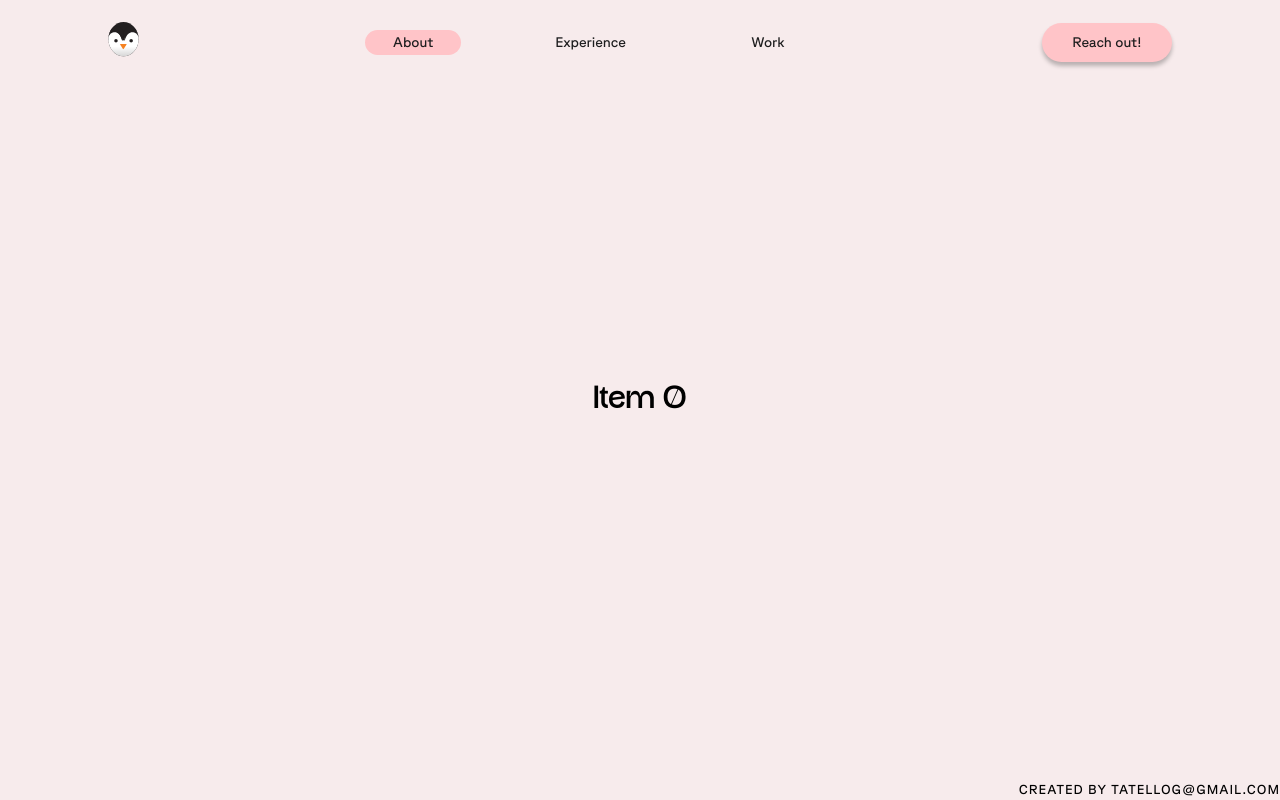
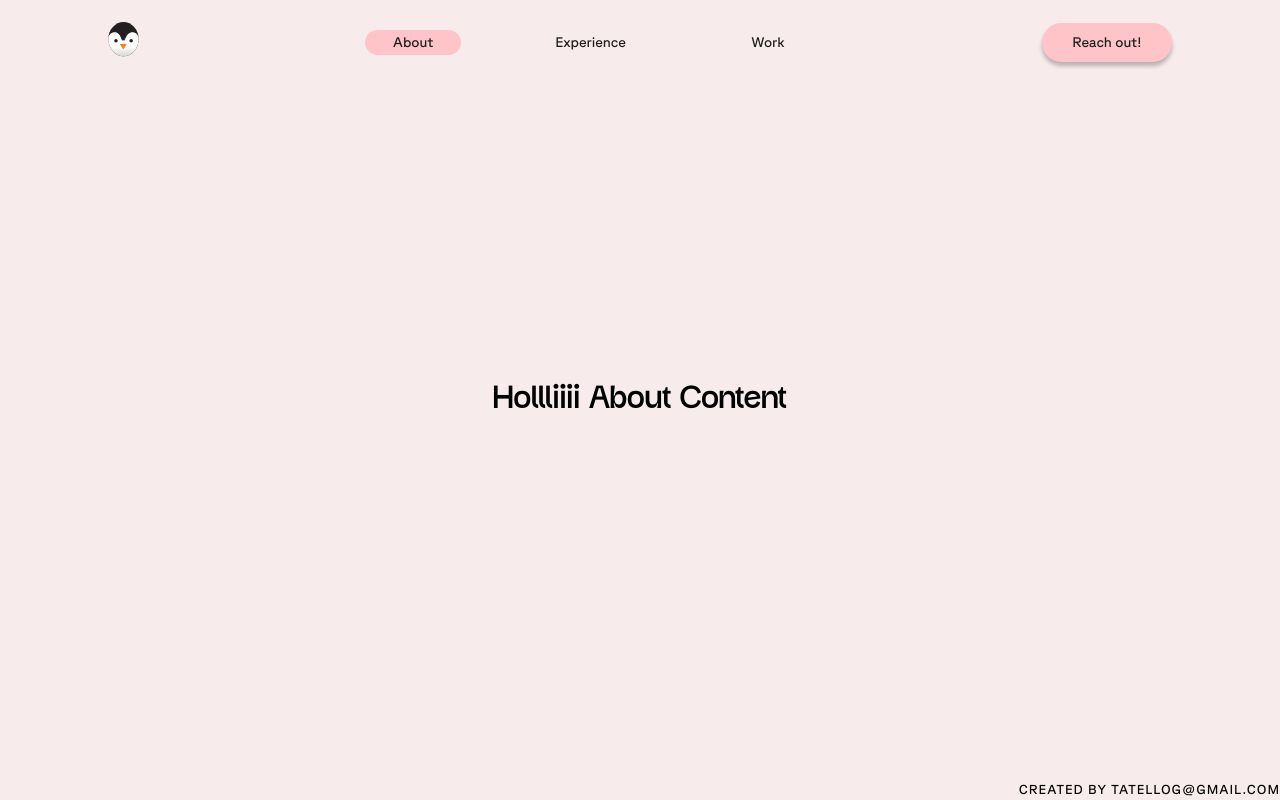
Before and after one commit to tatellog/next-vercel, a Next.js app: page /about in a window 1280 px wide. Shown: the top 800 px of the page. Built offline with nearby package versions, Linux system fonts and the light colour scheme; a web font is replaced by a local one.

Commit message:
Implement different Pages on InfinityScroll component

```diff
--- /dev/null
+++ b/src/components/molecules/AboutContent/index.tsx
@@ -0,0 +1,19 @@
+import React from 'react'
+
+import colors from '@/theme/colors'
+
+const AboutContent: React.FC = () => (
+  <div
+    style={{
+      background: colors.main.secondaryPink,
+      height: '100vh',
+      display: 'flex',
+      justifyContent: 'center',
+      alignItems: 'center',
+      fontSize: '2rem',
+    }}
+  >
+    <h1>Hollliiii About Content </h1>
+  </div>
+)
+export default AboutContent
--- a/src/components/organisms/InfinityScroll/Item.tsx
+++ b/src/components/molecules/AboutFront/index.tsx
@@ -2,7 +2,7 @@ import React from 'react'
 
 import colors from '@/theme/colors'
 
-const Item = ({ index }: { index: number }) => (
+const AboutFront: React.FC = () => (
   <div
     style={{
       background: colors.main.secondaryPink,
@@ -13,8 +13,7 @@ const Item = ({ index }: { index: number }) => (
       fontSize: '2rem',
     }}
   >
-    Item {index}
+    Holiiii AboutFront
   </div>
 )
-
-export default Item
+export default AboutFront
--- /dev/null
+++ b/src/components/molecules/AboutSkills/index.tsx
@@ -0,0 +1,19 @@
+import React from 'react'
+
+import colors from '@/theme/colors'
+
+const AboutSkills: React.FC = () => (
+  <div
+    style={{
+      background: colors.main.secondaryPink,
+      height: '100vh',
+      display: 'flex',
+      justifyContent: 'center',
+      alignItems: 'center',
+      fontSize: '2rem',
+    }}
+  >
+    Holiiii AboutSkills
+  </div>
+)
+export default AboutSkills
--- a/src/components/organisms/HeroSlider/index.tsx
+++ b/src/components/organisms/HeroSlider/index.tsx
@@ -60,7 +60,7 @@ const HeroSlider: React.FC<CarouselProps> = ({
     let intervalId: NodeJS.Timeout | null = null
 
     if (autoplay) {
-      intervalId = setInterval(nextSlide, 3000)
+      intervalId = setInterval(nextSlide, 3500)
     }
 
     return () => {
--- a/src/components/organisms/InfinityScroll/index.tsx
+++ b/src/components/organisms/InfinityScroll/index.tsx
@@ -1,28 +1,37 @@
-import { useEffect, useState } from 'react'
+import React, { useCallback, useEffect, useState } from 'react'
 
-import Item from './Item'
+interface InfinityScrollProps {
+  pages: React.FC[]
+  initialPage: number
+}
 
-const InfiniteScroll = () => {
-  const [currentPage, setCurrentPage] = useState<number>(1)
+const InfiniteScroll: React.FC<InfinityScrollProps> = ({
+  pages,
+  initialPage,
+}) => {
+  const [currentPage, setCurrentPage] = useState<number>(initialPage)
   const [isLoading, setIsLoading] = useState(false)
+  const stopScroll = currentPage === pages.length - 1
 
-  const loadMoreItems = () => {
+  const loadMoreItems = useCallback(() => {
     setIsLoading(true)
     setTimeout(() => {
       setCurrentPage(prevPage => prevPage + 1)
       setIsLoading(false)
     }, 1000)
-  }
+  }, [])
 
-  const handleScroll = () => {
+  const handleScroll = useCallback(() => {
+    if (isLoading || stopScroll) return
+
     const windowHeight = window.innerHeight
     const documentHeight = document.documentElement.scrollHeight
     const scrollTop = window.scrollY
 
-    if (windowHeight + scrollTop >= documentHeight && !isLoading) {
+    if (windowHeight + scrollTop >= documentHeight) {
       loadMoreItems()
     }
-  }
+  }, [isLoading, stopScroll, loadMoreItems])
 
   useEffect(() => {
     window.addEventListener('scroll', handleScroll)
@@ -30,15 +39,20 @@ const InfiniteScroll = () => {
     return () => {
       window.removeEventListener('scroll', handleScroll)
     }
-  }, [isLoading])
+  }, [handleScroll])
+
+  const renderPages = pages
+    .slice(0, currentPage + 1)
+    .map((PageComponent, index) => <PageComponent key={index} />)
+
   return (
     <div>
-      {Array.from({ length: currentPage }).map((_, index) => (
-        <Item key={index} index={index} />
-      ))}
-      {isLoading && <div>Loading...</div>}
-      {currentPage < 100 && (
+      {renderPages}
+      {isLoading && !stopScroll && <div>Loading...</div>}
+      {!stopScroll ? (
         <div id="scroll-message">Scroll down to load more</div>
+      ) : (
+        <div id="end-message">Youve reached the end.</div>
       )}
     </div>
   )
--- a/src/pages/about/index.tsx
+++ b/src/pages/about/index.tsx
@@ -1,12 +1,17 @@
 import React from 'react'
 
 import { PageLayout } from '@/components/layouts/PageLayout'
+import AboutContent from '@/components/molecules/AboutContent'
+import AboutFront from '@/components/molecules/AboutFront'
+import AboutSkills from '@/components/molecules/AboutSkills'
 import InfiniteScroll from '@/components/organisms/InfinityScroll'
+
+const pages = [AboutContent, AboutFront, AboutSkills]
 
 const AboutPage = () => (
   <PageLayout>
     <div>
-      <InfiniteScroll />
+      <InfiniteScroll pages={pages} initialPage={0} />
     </div>
   </PageLayout>
 )
--- a/src/pages/index.tsx
+++ b/src/pages/index.tsx
@@ -11,7 +11,7 @@ const MainPage = () => {
     <PageLayout activeIndex={activeIndex}>
       <HeroSlider
         slides={slides}
-        autoplay={false}
+        autoplay
         activeIndex={activeIndex}
         setActiveIndex={setActiveIndex}
       />
--- a/src/utils.ts
+++ b/src/utils.ts
@@ -93,7 +93,6 @@ export const menuItems = [
 ]
 
 export const getColorForPath = (path: string) => {
-  // Define a mapping of paths to colors
   const pathColors: { [key: string]: string } = {
     '/': 'transparent',
     '/about': '#FFC4C8',
@@ -101,6 +100,5 @@ export const getColorForPath = (path: string) => {
     '/work': '#AED4D5',
   }
 
-  // Return the color for the specified path or transparent if not found
   return pathColors[path] || 'transparent'
 }
```
Also changed, not shown: src/components/organisms/HeroSlider/Slider/styles.ts (+4 -3 lines), 1 other file (tests, documents, lock files or other folders).
